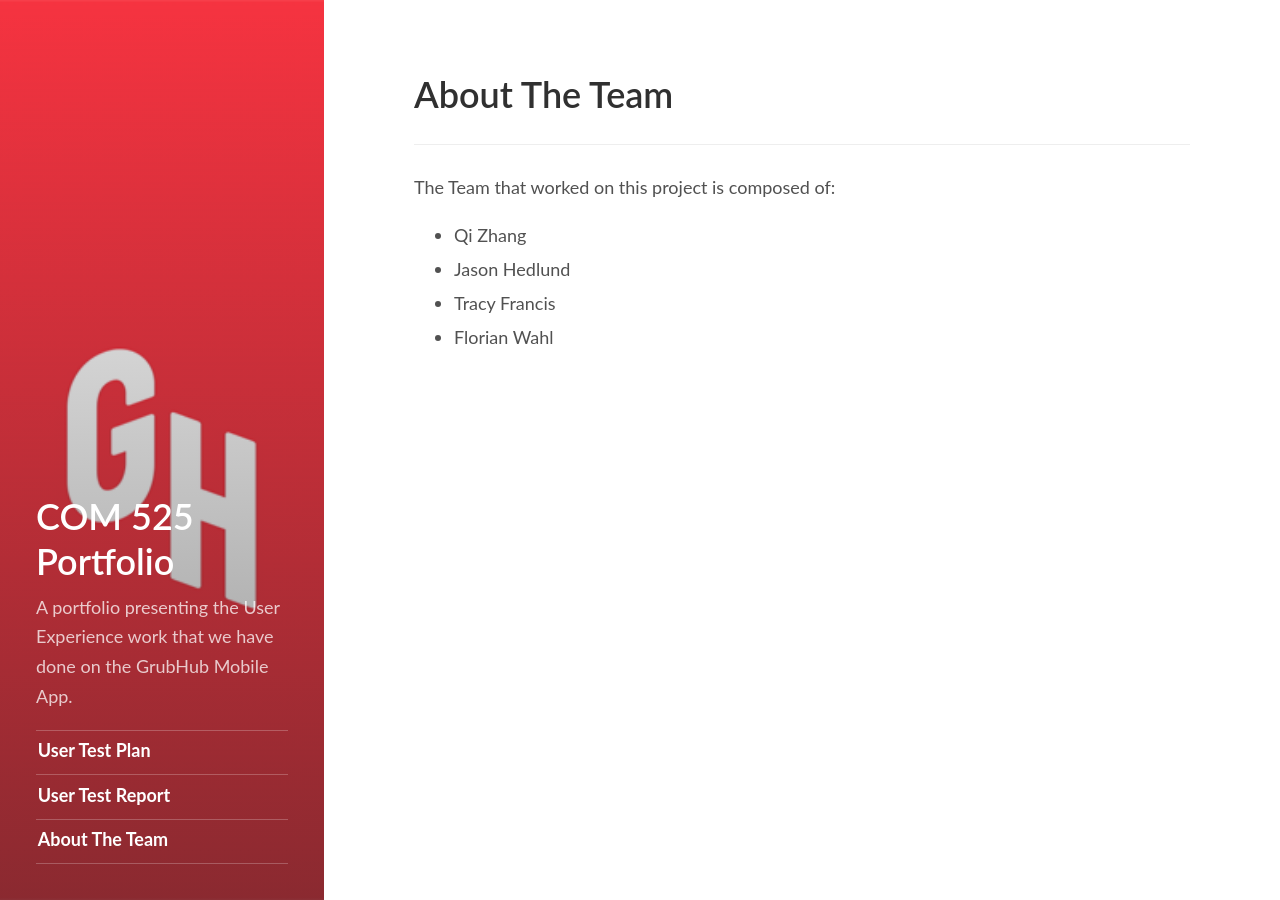
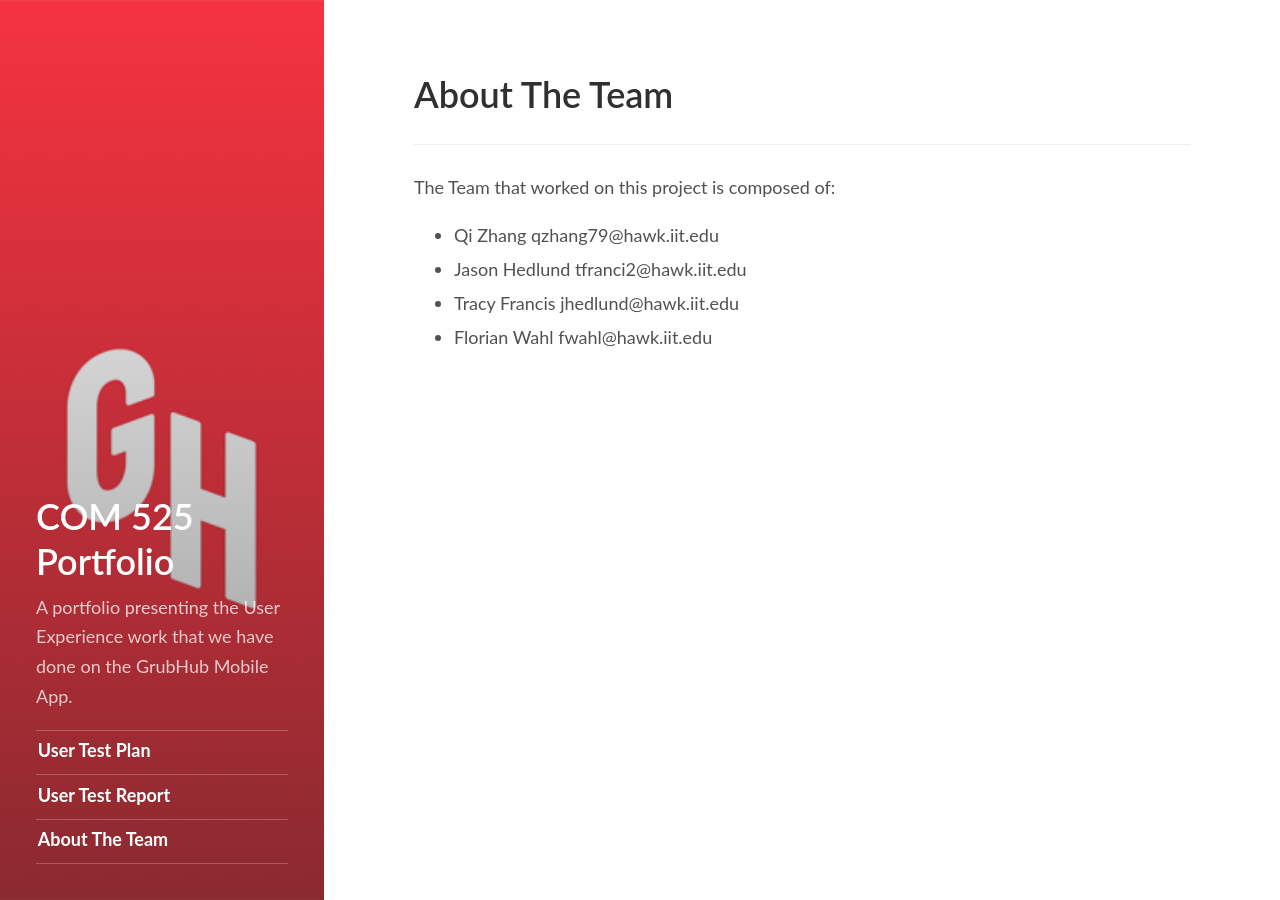
Before and after one commit to florian-wahl/com525portfolio, a Jekyll site: the page built from team.md, in a window 1280 px wide. Built offline with Jekyll 4.4.1, drawn with Linux system fonts in a browser that asks for light colours.

Commit message:
Added email.

```diff
--- a/team.md
+++ b/team.md
@@ -5,7 +5,7 @@
 ---
 
 The Team that worked on this project is composed of:
-- Qi Zhang
-- Jason Hedlund
-- Tracy Francis
-- Florian Wahl
+- Qi Zhang qzhang79@hawk.iit.edu
+- Jason Hedlund tfranci2@hawk.iit.edu
+- Tracy Francis jhedlund@hawk.iit.edu
+- Florian Wahl fwahl@hawk.iit.edu
```
